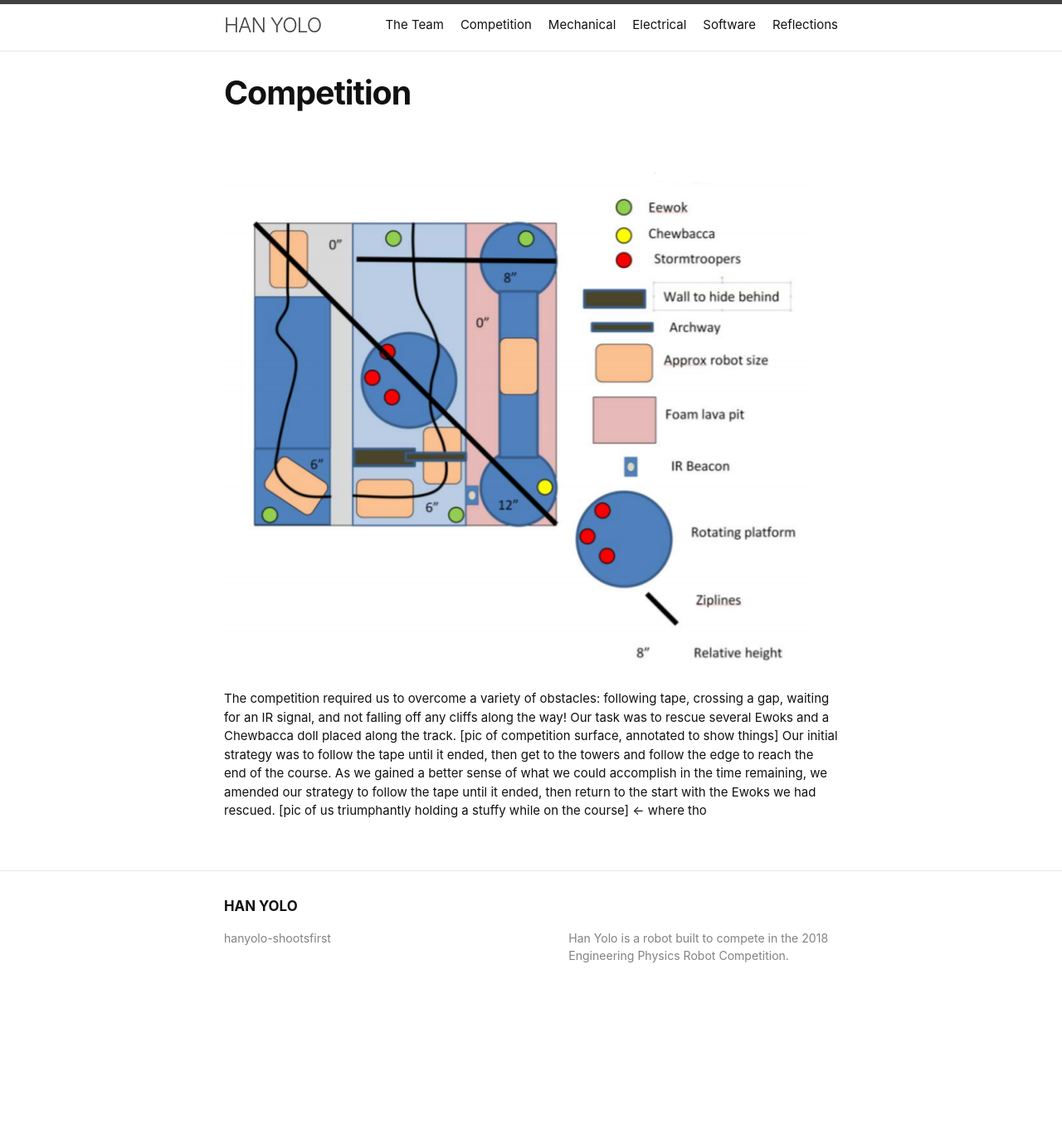
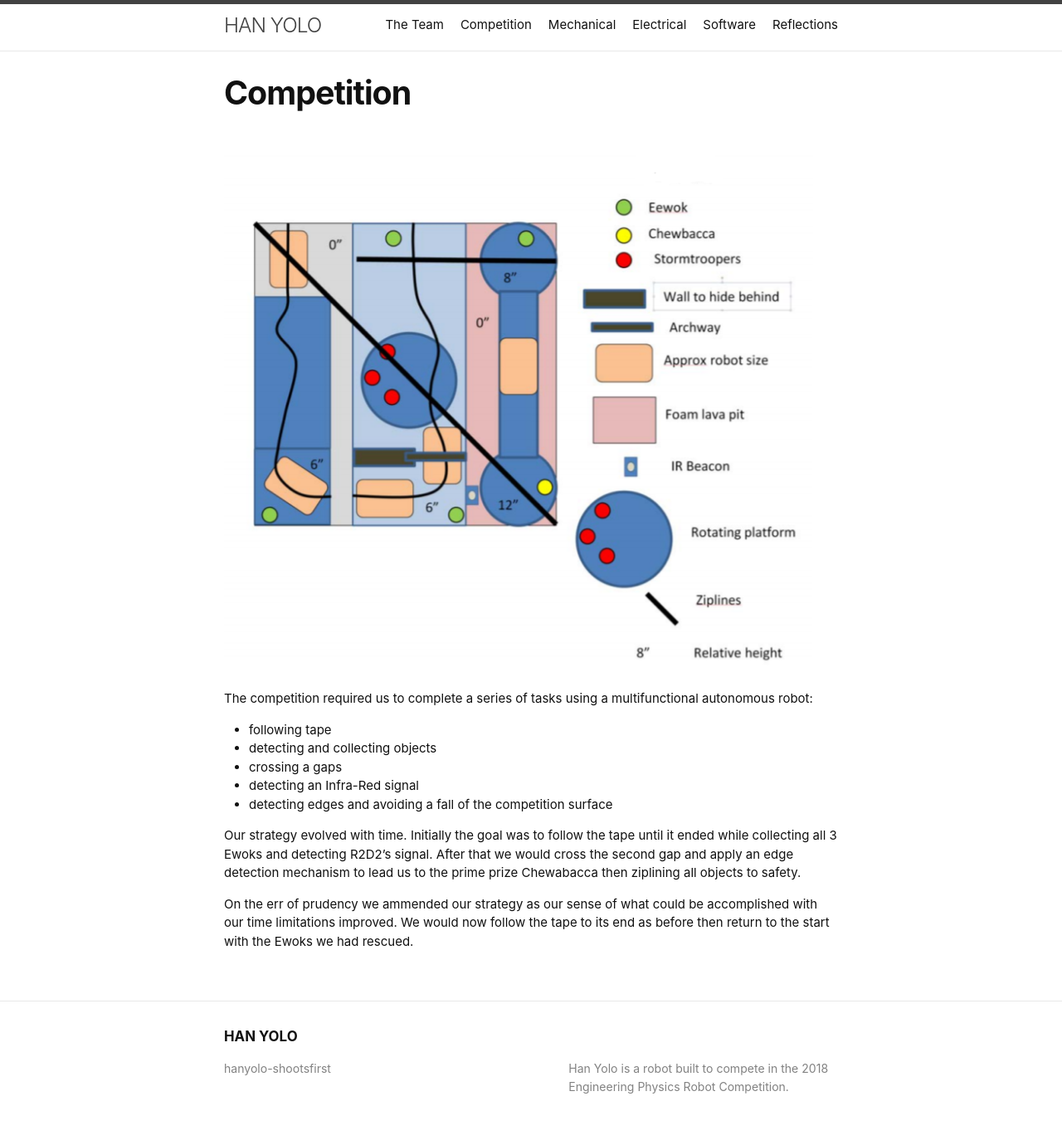
Before and after one commit to hanyolo-shootsfirst/hanyolo-shootsfirst.github.io, a Jekyll site: the page built from Competition.md, in a window 1280 px wide. Shown: the whole page at 83% size. Built offline with Jekyll 4.4.1, drawn with Linux system fonts in a browser that asks for light colours; before the commit the page ends 1222 px from its top, so only the background shows below that.

Commit message:
Update Competition.md

```diff
--- a/Competition.md
+++ b/Competition.md
@@ -6,4 +6,13 @@ permalink: /competition/
 
 ![competition surface](/assets/compsurface.png)
 
-The competition required us to overcome a variety of obstacles: following tape, crossing a gap, waiting for an IR signal, and not falling off any cliffs along the way! Our task was to rescue several Ewoks and a Chewbacca doll placed along the track. [pic of competition surface, annotated to show things] Our initial strategy was to follow the tape until it ended, then get to the towers and follow the edge to reach the end of the course. As we gained a better sense of what we could accomplish in the time remaining, we amended our strategy to follow the tape until it ended, then return to the start with the Ewoks we had rescued. [pic of us triumphantly holding a stuffy while on the course] <- where tho
+The competition required us to complete a series of tasks using a multifunctional autonomous robot:
+  - following tape
+  - detecting and collecting objects
+  - crossing a gaps
+  - detecting an Infra-Red signal
+  - detecting edges and avoiding a fall of the competition surface
+
+Our strategy evolved with time. Initially the goal was to follow the tape until it ended while collecting all 3 Ewoks and detecting R2D2's signal. After that we would cross the second gap and apply an edge detection mechanism to lead us to the prime prize Chewabacca then ziplining all objects to safety.
+
+On the err of prudency we ammended our strategy as our sense of what could be accomplished with our time limitations improved. We would now follow the tape to its end as before then return to the start with the Ewoks we had rescued.
```
